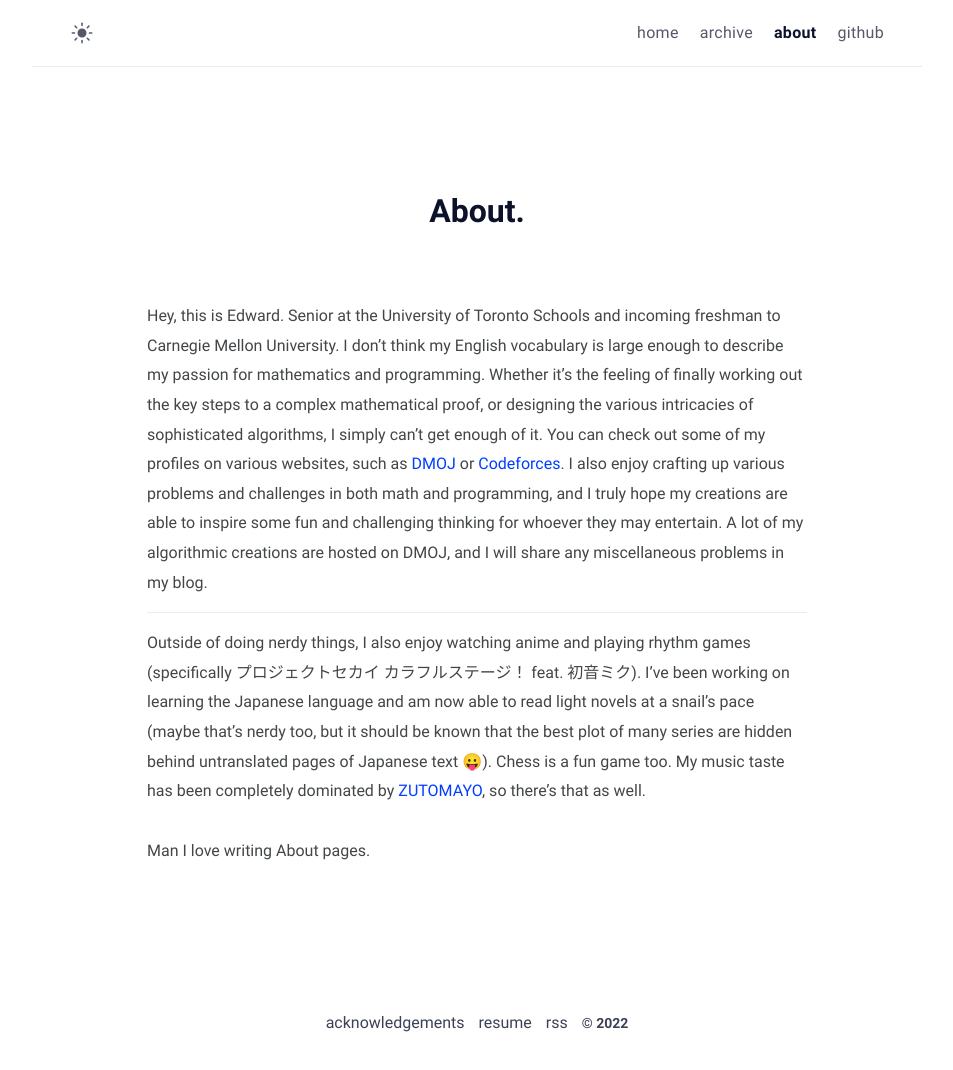
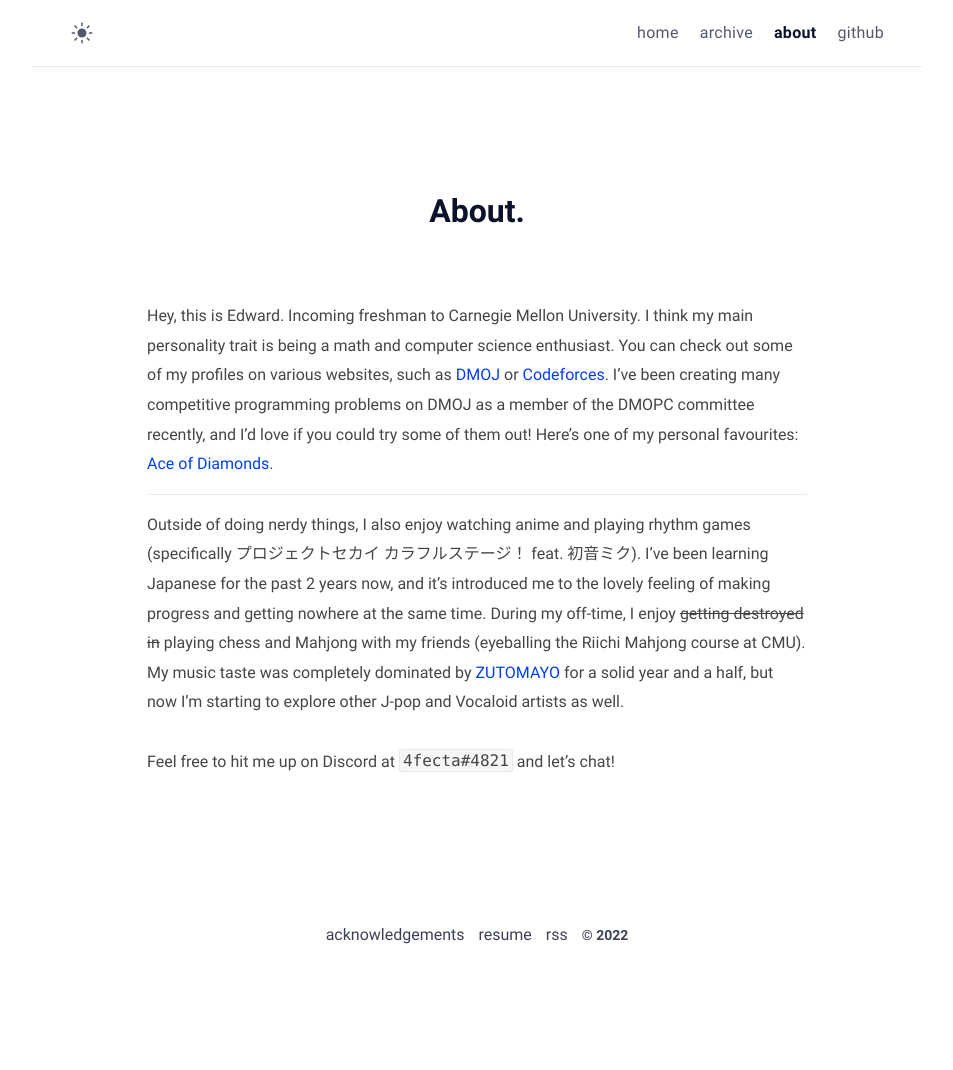
Before and after one commit to 4fecta/4fecta.ca, a Jekyll site: the page built from about.md, in a window 1280 px wide. Shown: the whole page, without its empty margins (163-1116 px from the left). Built offline with Jekyll 4.4.1, drawn with Linux system fonts in a browser that asks for light colours; after the commit the page ends 981 px from its top, so only the background shows below that.

Commit message:
change about me

```diff
--- a/about.md
+++ b/about.md
@@ -6,10 +6,10 @@ excerpt: Hello!
 comments: false
 ---
 
-Hey, this is Edward. Senior at the University of Toronto Schools and incoming freshman to Carnegie Mellon University. I don't think my English vocabulary is large enough to describe my passion for mathematics and programming. Whether it's the feeling of finally working out the key steps to a complex mathematical proof, or designing the various intricacies of sophisticated algorithms, I simply can't get enough of it. You can check out some of my profiles on various websites, such as [DMOJ](https://dmoj.ca/user/4fecta) or [Codeforces](https://codeforces.com/profile/4fecta). I also enjoy crafting up various problems and challenges in both math and programming, and I truly hope my creations are able to inspire some fun and challenging thinking for whoever they may entertain. A lot of my algorithmic creations are hosted on DMOJ, and I will share any miscellaneous problems in my blog.
+Hey, this is Edward. Incoming freshman to Carnegie Mellon University. I think my main personality trait is being a math and computer science enthusiast. You can check out some of my profiles on various websites, such as [DMOJ](https://dmoj.ca/user/4fecta) or [Codeforces](https://codeforces.com/profile/4fecta). I've been creating many competitive programming problems on DMOJ as a member of the DMOPC committee recently, and I'd love if you could try some of them out! Here's one of my personal favourites: [Ace of Diamonds](https://dmoj.ca/problem/dmopc21c9p4).
 
 <hr>
 
-Outside of doing nerdy things, I also enjoy watching anime and playing rhythm games (specifically プロジェクトセカイ カラフルステージ！ feat. 初音ミク). I've been working on learning the Japanese language and am now able to read light novels at a snail's pace (maybe that's nerdy too, but it should be known that the best plot of many series are hidden behind untranslated pages of Japanese text 😛). Chess is a fun game too. My music taste has been completely dominated by [ZUTOMAYO](https://youtu.be/Atvsg_zogxo), so there's that as well.
+Outside of doing nerdy things, I also enjoy watching anime and playing rhythm games (specifically プロジェクトセカイ カラフルステージ！ feat. 初音ミク). I've been learning Japanese for the past 2 years now, and it's introduced me to the lovely feeling of making progress and getting nowhere at the same time. During my off-time, I enjoy  ~~getting destroyed in~~ playing chess and Mahjong with my friends (eyeballing the Riichi Mahjong course at CMU). My music taste was completely dominated by [ZUTOMAYO](https://youtu.be/Atvsg_zogxo) for a solid year and a half, but now I'm starting to explore other J-pop and Vocaloid artists as well.
 
-Man I love writing About pages.
+Feel free to hit me up on Discord at `4fecta#4821` and let's chat!
```
